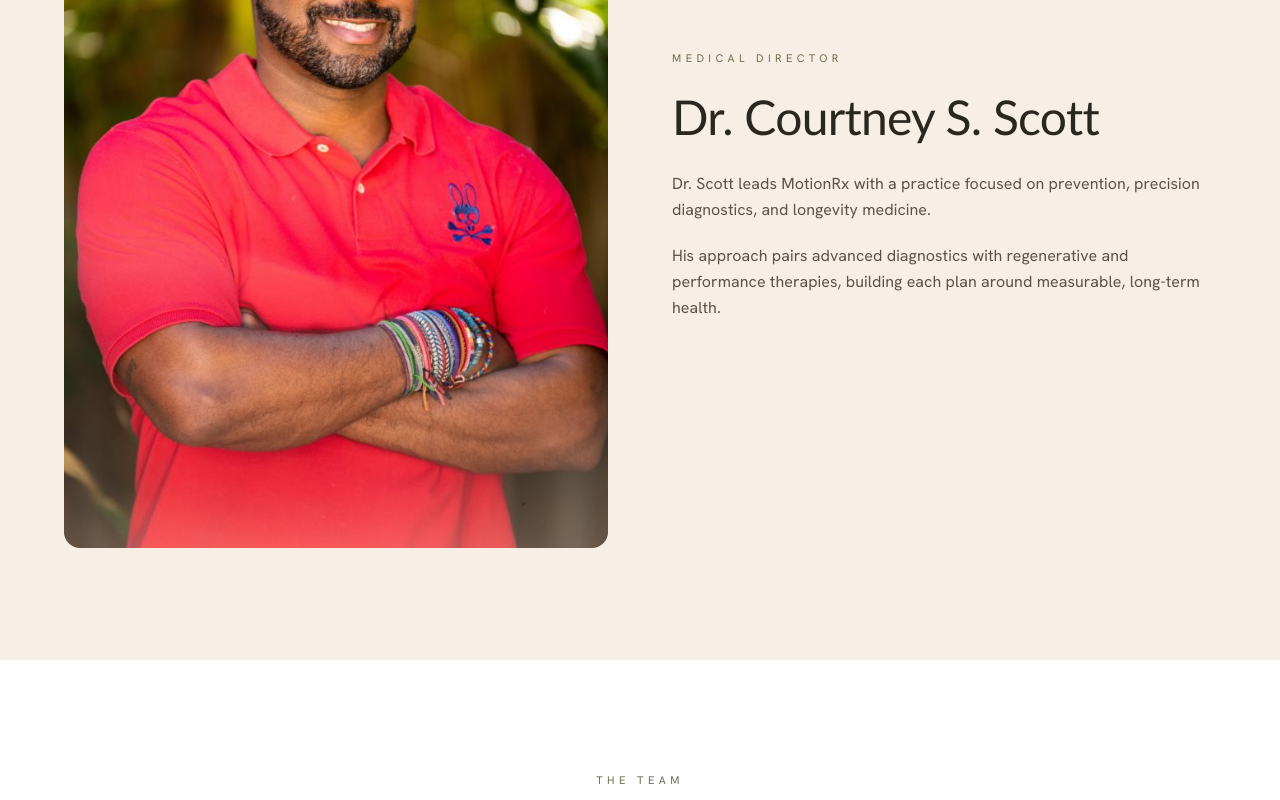
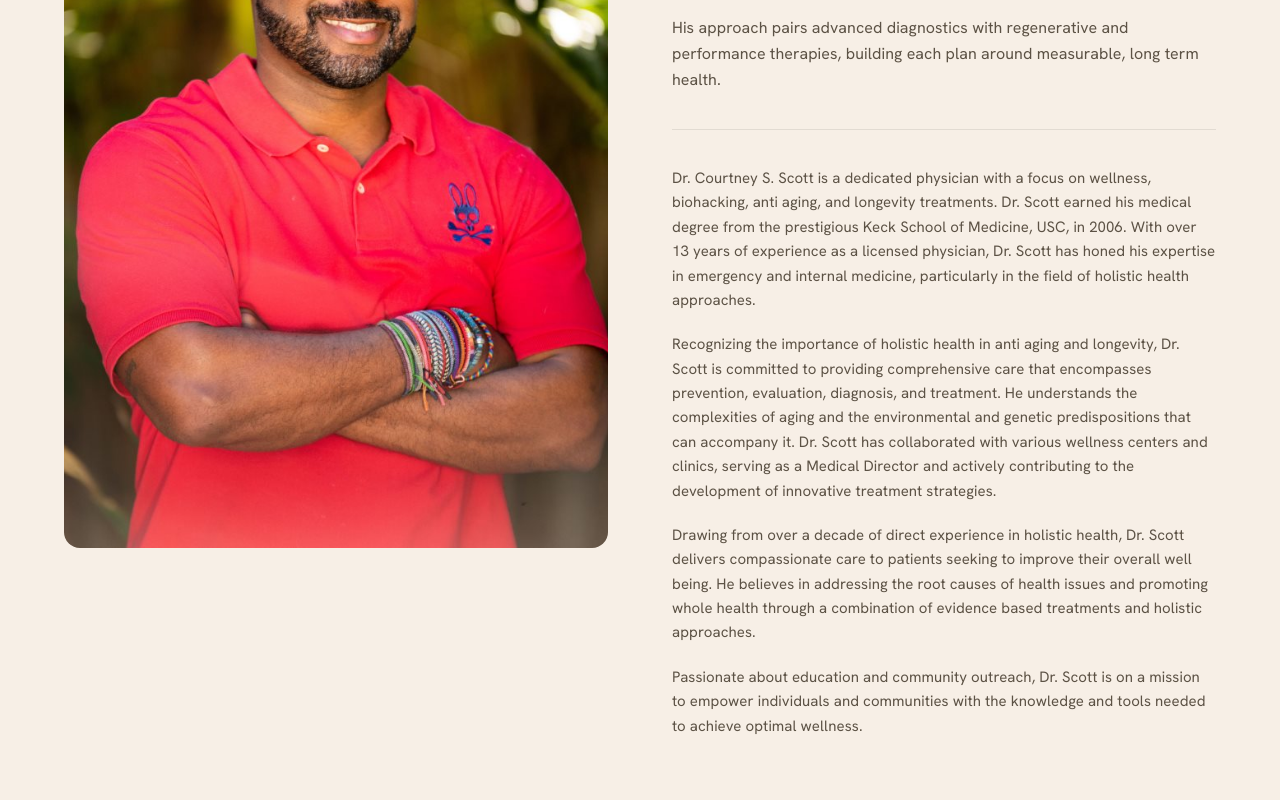
Before and after one commit to symondlibago/MYJOVIRX, a React (Vite) app: page /about in a window 1280 px wide. Shown: the part 1540-2340 px from the top of the page. Built offline with nearby package versions, Linux system fonts and the light colour scheme; a web font is replaced by a local one.

Commit message:
pdf new revisions

```diff
--- a/src/components/About.jsx
+++ b/src/components/About.jsx
@@ -27,10 +27,10 @@ const values = [
 
 const team = [
   { name: "Camron Love", credentials: "MSN, RN, CCRN", image: "/team-camron.jpg" },
-  { name: "Laura Le", credentials: "MSN, RN, CEN", image: "/team-laura.jpg" },
+  { name: "Taylor Mortis", credentials: "BSN, RN", image: "/team-taylor.jpg" },
   { name: "Tori Cathcart", credentials: "BSN, RN", image: "/team-tori.jpg" },
   { name: "Kathy Pak", credentials: "BSN, RN", image: "/team-kathy.jpg" },
-  { name: "Taylor Mortis", credentials: "BSN, RN", image: "/team-taylor.jpg" },
+  { name: "Laura Le", credentials: "MSN, RN, CEN", image: "/team-laura.jpg" },
   { name: "Joy-Li Van Pala", credentials: "BSN, RN", image: "/team-joy.jpg" },
 ];
 
@@ -104,7 +104,7 @@ export default function About() {
 
       {/* Medical Director */}
       <section className="px-6 py-20 md:py-28 lg:px-12">
-        <div className="mx-auto grid max-w-6xl items-center gap-12 lg:grid-cols-2 lg:gap-16">
+        <div className="mx-auto grid max-w-6xl items-start gap-12 lg:grid-cols-2 lg:gap-16">
           <FadeIn direction="left">
             <div className="group relative aspect-[3/4] overflow-hidden rounded-2xl">
               <img
@@ -130,8 +130,45 @@ export default function About() {
               <p className="text-[15px] leading-relaxed text-espresso md:text-base">
                 His approach pairs advanced diagnostics with regenerative and
                 performance therapies, building each plan around measurable,
-                long-term health.
+                long term health.
               </p>
+
+              {/* Full bio (per client revisions, July 2026) */}
+              <div className="mt-9 space-y-5 border-t border-ink/10 pt-9">
+                <p className="text-[15px] leading-relaxed text-espresso">
+                  Dr. Courtney S. Scott is a dedicated physician with a focus
+                  on wellness, biohacking, anti aging, and longevity
+                  treatments. Dr. Scott earned his medical degree from the
+                  prestigious Keck School of Medicine, USC, in 2006. With over
+                  13 years of experience as a licensed physician, Dr. Scott has
+                  honed his expertise in emergency and internal medicine,
+                  particularly in the field of holistic health approaches.
+                </p>
+                <p className="text-[15px] leading-relaxed text-espresso">
+                  Recognizing the importance of holistic health in anti aging
+                  and longevity, Dr. Scott is committed to providing
+                  comprehensive care that encompasses prevention, evaluation,
+                  diagnosis, and treatment. He understands the complexities of
+                  aging and the environmental and genetic predispositions that
+                  can accompany it. Dr. Scott has collaborated with various
+                  wellness centers and clinics, serving as a Medical Director
+                  and actively contributing to the development of innovative
+                  treatment strategies.
+                </p>
+                <p className="text-[15px] leading-relaxed text-espresso">
+                  Drawing from over a decade of direct experience in holistic
+                  health, Dr. Scott delivers compassionate care to patients
+                  seeking to improve their overall well being. He believes in
+                  addressing the root causes of health issues and promoting
+                  whole health through a combination of evidence based
+                  treatments and holistic approaches.
+                </p>
+                <p className="text-[15px] leading-relaxed text-espresso">
+                  Passionate about education and community outreach, Dr. Scott
+                  is on a mission to empower individuals and communities with
+                  the knowledge and tools needed to achieve optimal wellness.
+                </p>
+              </div>
             </div>
           </FadeIn>
         </div>
--- a/src/components/Contact.jsx
+++ b/src/components/Contact.jsx
@@ -120,7 +120,7 @@ export default function Contact() {
 
       <div className="min-h-screen bg-ivory px-4 pt-28 pb-16 sm:px-6">
         <div className="mx-auto grid max-w-6xl overflow-hidden rounded-3xl shadow-[0_50px_110px_-60px_rgba(0,0,0,0.6)] lg:grid-cols-2">
-          {/* Left — maroon image panel */}
+          {/* Left — warm ink-brown image panel (green overlay retired per revisions) */}
           <div className="relative min-h-[480px] overflow-hidden bg-brand-deep p-10 text-white md:p-14">
             <div aria-hidden className="absolute inset-0">
               <img src="/hero-3.jpg" alt="" className="h-full w-full object-cover" />
@@ -140,7 +140,7 @@ export default function Contact() {
                 <h1 className="mb-6 font-serif text-5xl font-light leading-[1.02] md:text-6xl">
                   Start your
                   <br />
-                  <span className="italic text-gold">optimization</span>
+                  <span className="italic text-gold">Optimization</span>
                 </h1>
                 <p className="max-w-md text-sm leading-relaxed text-white/70 md:text-[15px]">
                   Longevity, hormone, peptide, and performance medicine, in our
--- a/src/components/DesignStudio.jsx
+++ b/src/components/DesignStudio.jsx
@@ -12,7 +12,7 @@ import {
 
 const STORAGE_KEY = "myjovirx-theme";
 const DEFAULTS = {
-  palette: "oasis", // Olive & Porcelain (brand-layout PDF)
+  palette: "oasis", // Bronze & Porcelain (brand-layout PDF, olive retired)
   font: "zapf", // Zapf Humanist + Hanken Grotesk (brand-layout PDF)
   weight: "medium",
   italic: "off",
@@ -24,9 +24,9 @@ const DEFAULTS = {
 const PALETTES = [
   {
     id: "oasis",
-    name: "Olive & Porcelain",
+    name: "Bronze & Porcelain",
     note: "Warm · botanical (default)",
-    colors: { primary: "#6C6F4D", deep: "#494C33", accent: "#A77B5E", bg: "#F7EFE6" },
+    colors: { primary: "#8A6248", deep: "#3B2E22", accent: "#A77B5E", bg: "#F7EFE6" },
   },
   {
     id: "teal",
--- a/src/components/NavBar.jsx
+++ b/src/components/NavBar.jsx
@@ -53,7 +53,7 @@ export default function NavBar() {
           left: 0;
           width: 0%;
           height: 1.5px;
-          background-color: #6B1F2E;
+          background-color: var(--color-brand);
           transition: width 0.35s cubic-bezier(0.4, 0, 0.2, 1);
         }
         .nav-link:hover::after,
@@ -61,7 +61,7 @@ export default function NavBar() {
           width: 100%;
         }
         .nav-link.active {
-          color: #6B1F2E;
+          color: var(--color-brand);
         }
       `}</style>
 
--- a/src/components/OurTeam.jsx
+++ b/src/components/OurTeam.jsx
@@ -25,10 +25,10 @@ export default function OurTeam() {
 
   const team = [
     { name: "Camron Love", credentials: "MSN, RN, CCRN", image: "/team-camron.jpg" },
-    { name: "Laura Le", credentials: "MSN, RN, CEN", image: "/team-laura.jpg" },
+    { name: "Taylor Mortis", credentials: "BSN, RN", image: "/team-taylor.jpg" },
     { name: "Tori Cathcart", credentials: "BSN, RN", image: "/team-tori.jpg" },
     { name: "Kathy Pak", credentials: "BSN, RN", image: "/team-kathy.jpg" },
-    { name: "Taylor Mortis", credentials: "BSN, RN", image: "/team-taylor.jpg" },
+    { name: "Laura Le", credentials: "MSN, RN, CEN", image: "/team-laura.jpg" },
     { name: "Joy-Li Van Pala", credentials: "BSN, RN", image: "/team-joy.jpg" }
   ];
 
--- a/src/components/Services.jsx
+++ b/src/components/Services.jsx
@@ -219,7 +219,7 @@ export default function Services() {
         </div>
       </section>
 
-      {/* ───────── 4. GUEST STORIES (bottom padding only — the section above provides the gap) ───────── */}
+      {/* ───────── 4. PATIENT STORIES (bottom padding only — the section above provides the gap) ───────── */}
       <section className="bg-ivory px-6 pb-24 md:pb-32 lg:px-12">
         <div className="mx-auto max-w-6xl">
           <FadeIn>
@@ -227,7 +227,7 @@ export default function Services() {
               In Their Words
             </p>
             <h2 className="font-serif text-3xl font-medium leading-[1.15] text-ink md:text-5xl">
-              Guest stories
+              Patient Stories
             </h2>
           </FadeIn>
 
--- a/src/index.css
+++ b/src/index.css
@@ -21,10 +21,11 @@
   --color-input: hsl(var(--input));
   --color-ring: hsl(var(--ring));
 
-  /* ── Brand palette tokens — default = Olive & Porcelain ("oasis"),
-        from MotionRx_Website_Layout.pdf */
-  --color-brand: #6C6F4D;
-  --color-brand-deep: #494C33;
+  /* ── Brand palette tokens — default = Bronze & Porcelain ("oasis").
+        Olive retired per July 2026 client revisions (reads too heavy);
+        brand roles now use the warm bronze/brown family from the layout PDF. */
+  --color-brand: #8A6248;
+  --color-brand-deep: #3B2E22;
   --color-gold: #A77B5E;
   --color-espresso: #5C5245;
   --color-ink: #2A2620;
@@ -143,8 +144,8 @@ html.lenis body {
 :root {
   /* RGB triplets — used by rgba()/gradients in inline styles so glows &
      shadows recolor with the palette too. Default = oasis palette. */
-  --brand-rgb: 108 111 77;
-  --brand-deep-rgb: 73 76 51;
+  --brand-rgb: 138 98 72;
+  --brand-deep-rgb: 59 46 34;
   --gold-rgb: 167 123 94;
   --ink-warm-rgb: 58 53 44;
   --stone-rgb: 206 183 159;
@@ -208,14 +209,15 @@ html.lenis body {
   --cream-rgb: 244 241 234;
 }
 
-/* ───── Palette 1 · Olive & Porcelain ("oasis" · site default) ─────
+/* ───── Palette 1 · Bronze & Porcelain ("oasis" · site default) ─────
    Swatches from MotionRx_Website_Layout.pdf: Porcelain #F7EFE6, Cream #FBEEDC,
-   Greige #E8D9C6, Sand #DFD4B9, Camel #CEB79F, Olive #6C6F4D, Brown #A77B5E.
+   Greige #E8D9C6, Sand #DFD4B9, Camel #CEB79F, Brown #A77B5E. The PDF's
+   Olive swatch was retired per July 2026 client revisions.
    Values live in the base @theme / :root blocks above; this selector exists so
    an explicit data-palette="oasis" choice also resolves. */
 :root[data-palette="oasis"] {
-  --color-brand: #6C6F4D;
-  --color-brand-deep: #494C33;
+  --color-brand: #8A6248;
+  --color-brand-deep: #3B2E22;
   --color-gold: #A77B5E;
   --color-espresso: #5C5245;
   --color-ink: #2A2620;
@@ -229,8 +231,8 @@ html.lenis body {
   --color-taupe: #9A8C74;
   --color-mist: #E6DBC9;
 
-  --brand-rgb: 108 111 77;
-  --brand-deep-rgb: 73 76 51;
+  --brand-rgb: 138 98 72;
+  --brand-deep-rgb: 59 46 34;
   --gold-rgb: 167 123 94;
   --ink-warm-rgb: 58 53 44;
   --stone-rgb: 206 183 159;
```
Also changed, not shown: index.html (+21 -1 lines), src/components/Home.jsx (+47 -47 lines), src/components/Memberships.jsx (+9 -9 lines), src/components/PatientResults.jsx (+6 -5 lines), src/config.js (+16 -10 lines).
